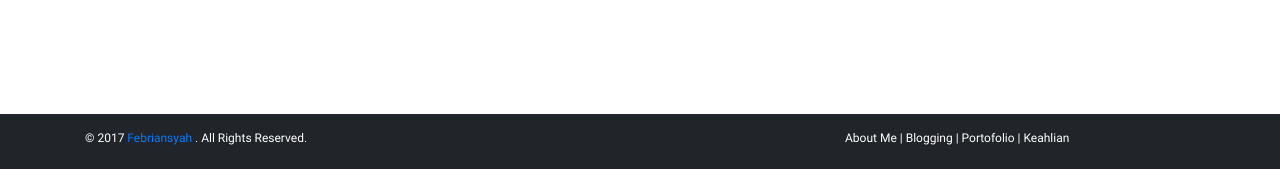
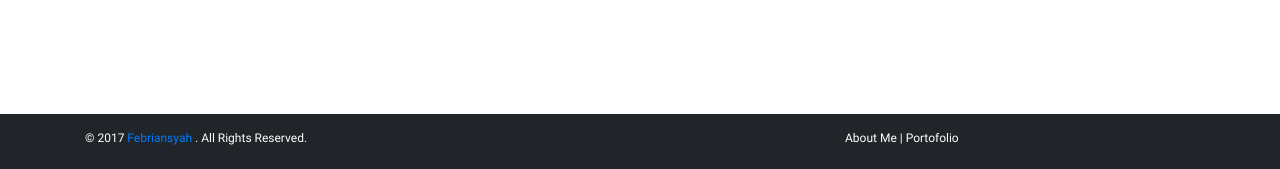
Before and after one commit to zyfor90/zyfor90.github.io, a plain HTML site: page index.html in a window 1280 px wide. Shown: the part 4070-4239 px from the top of the page. Drawn offline with Linux system fonts and the light colour scheme.

Commit message:
Website Adjustment

```diff
--- a/index.html
+++ b/index.html
@@ -413,7 +413,7 @@
 				          <p class="copyright">&copy; 2017 <a href="febriansyah100.000webhostapp.com" target="_blank">Febriansyah </a>. All Rights Reserved.</p>
 				        </div>
 				          <div class="col-md-4 col-sm-12 footerku footer-link">
-				            <a href="">About Me</a> | Blogging | <a href="">Portofolio</a> | <a href="">Keahlian</a>
+				            <a href="">About Me</a> | <a href="">Portofolio</a>
 				          </div>
 				      </div>
 				    </div>
```
